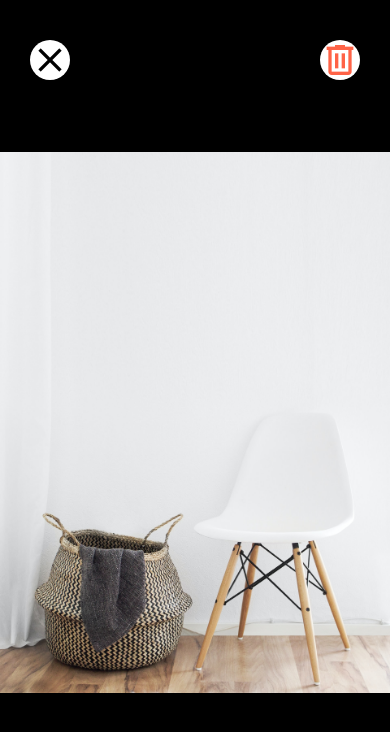
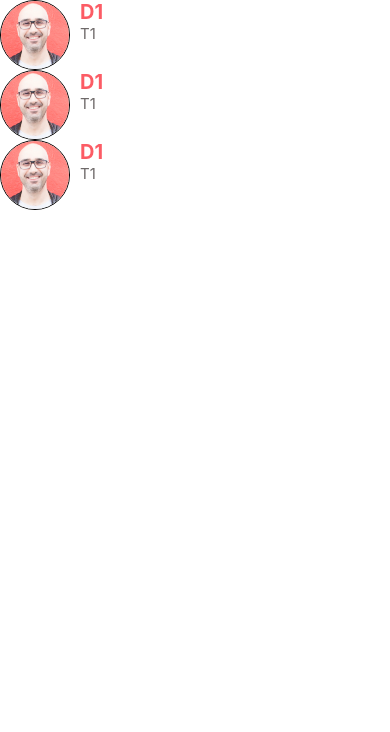
Before and after one commit to wilsonibekason/ALIPRO, a React Native app: screen / in a window 390 px wide. Shown: the top 732 px of the page. Built offline with nearby package versions, Linux system fonts and the light colour scheme.

Commit message:
add messagescreen component

```diff
--- a/App.js
+++ b/App.js
@@ -23,13 +23,15 @@ import {
 import WelcomeScreen from "./app/screens/WelcomeScreen";
 import ViewImageScreen from "./app/screens/ViewImageScreen";
 import Styles from "./app/screens/delete/Styles";
+import AppMessageScreen from "./app/components/MessageScreen/AppMessageScreen";
 
 export default function App() {
   return (
     <>
       {/* <WelcomeScreen /> */}
-      <ViewImageScreen />
+      {/* <ViewImageScreen /> */}
       {/* <Styles /> */}
+      <AppMessageScreen />
     </>
   );
 }
--- /dev/null
+++ b/app/components/MessageScreen/AppMessageScreen.js
@@ -0,0 +1,59 @@
+import React from "react";
+import {
+  FlatList,
+  Platform,
+  SafeAreaView,
+  StatusBar,
+  StyleSheet,
+  View,
+} from "react-native";
+import ListItem from "../ListItem/ListItem";
+import Constants from "expo-constants";
+
+const AppMessageScreen = () => {
+  const messages = [
+    {
+      id: 1,
+      title: "T1",
+      description: "D1",
+      image: require("../../../app/assets/mosh.jpg"),
+    },
+    {
+      id: 1,
+      title: "T1",
+      description: "D1",
+      image: require("../../../app/assets/mosh.jpg"),
+    },
+    {
+      id: 1,
+      title: "T1",
+      description: "D1",
+      image: require("../../../app/assets/mosh.jpg"),
+    },
+  ];
+  return (
+    <>
+      <SafeAreaView style={styles.screen}>
+        <FlatList
+          data={messages}
+          keyExtractor={(message) => message.id.toString()}
+          renderItem={({ item }) => (
+            <ListItem
+              title={item.description}
+              subTitle={item.title}
+              image={item.image}
+            />
+          )}
+        />
+      </SafeAreaView>
+    </>
+  );
+};
+
+const styles = StyleSheet.create({
+  screen: {
+    paddingTop: Platform.OS === "android" ? StatusBar.currentHeight : 0,
+  },
+});
+
+export default AppMessageScreen;
--- a/package.json
+++ b/package.json
@@ -11,6 +11,7 @@
   "dependencies": {
     "@react-native-community/hooks": "^3.0.0",
     "expo": "~47.0.12",
+    "expo-constants": "^14.0.2",
     "expo-status-bar": "~1.4.2",
     "react": "18.1.0",
     "react-dom": "^18.2.0",
```
Also changed, not shown: 1 other file (tests, documents, lock files or other folders).
